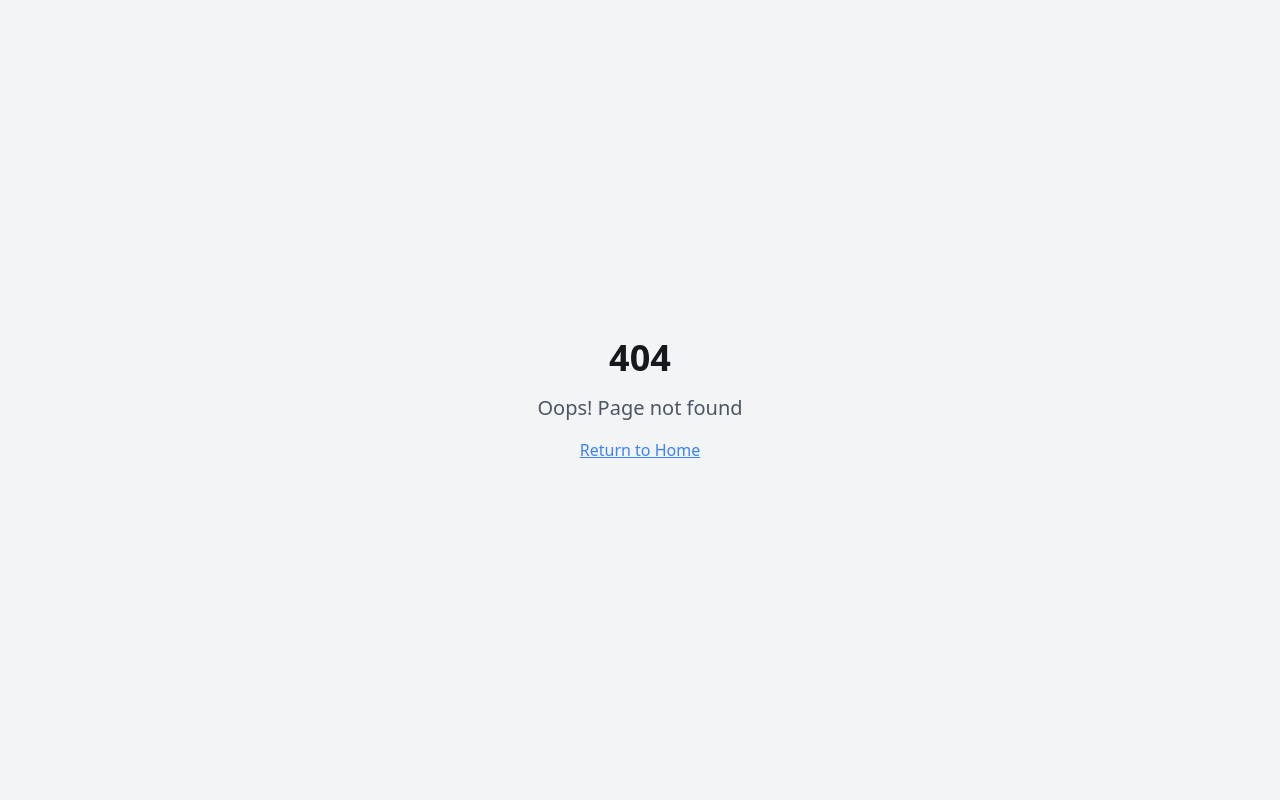
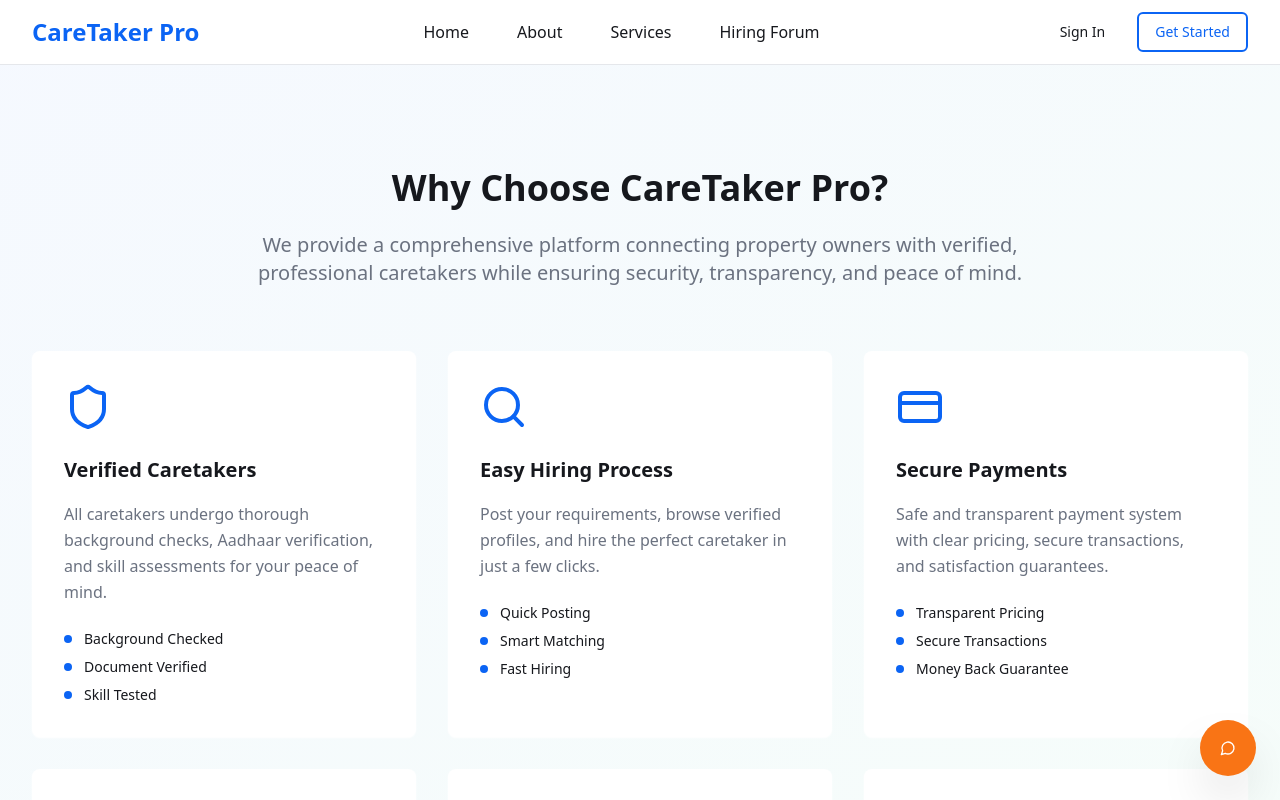
Before and after one commit to Arnav-23511/aid-alchemy-app-56, a React (Vite) app: page /services in a window 1280 px wide. Before the commit this address had no page. Shown: the top 800 px of the page. Built offline with nearby package versions, Linux system fonts and the light colour scheme; the HTML template or start-up script is replaced by a standard one.

Commit message:
Refactor services page

```diff
--- a/src/App.tsx
+++ b/src/App.tsx
@@ -4,6 +4,7 @@ import { TooltipProvider } from "@/components/ui/tooltip";
 import { QueryClient, QueryClientProvider } from "@tanstack/react-query";
 import { BrowserRouter, Routes, Route } from "react-router-dom";
 import Index from "./pages/Index";
+import Services from "./pages/Services";
 import SignIn from "./pages/SignIn";
 import PostRequirement from "./pages/PostRequirement";
 import CaretakerList from "./pages/CaretakerList";
@@ -20,6 +21,7 @@ const App = () => (
       <BrowserRouter>
         <Routes>
           <Route path="/" element={<Index />} />
+          <Route path="/services" element={<Services />} />
           <Route path="/signin" element={<SignIn />} />
           <Route path="/post-requirement" element={<PostRequirement />} />
           <Route path="/caretakers" element={<CaretakerList />} />
--- a/src/components/Header.tsx
+++ b/src/components/Header.tsx
@@ -20,7 +20,7 @@ const Header = () => {
           <nav className="hidden md:flex space-x-12">
             <button onClick={() => navigate("/")} className="text-foreground hover:text-primary transition-colors">Home</button>
             <a href="#about" className="text-foreground hover:text-primary transition-colors">About</a>
-            <a href="#services" className="text-foreground hover:text-primary transition-colors">Services</a>
+            <button onClick={() => navigate("/services")} className="text-foreground hover:text-primary transition-colors">Services</button>
             <a href="#contact" className="text-foreground hover:text-primary transition-colors">Hiring Forum</a>
           </nav>
 
@@ -48,7 +48,7 @@ const Header = () => {
             <div className="px-2 pt-2 pb-3 space-y-1 sm:px-3 border-t border-border">
               <button onClick={() => navigate("/")} className="block px-3 py-2 text-foreground hover:text-primary transition-colors w-full text-left">Home</button>
               <a href="#about" className="block px-3 py-2 text-foreground hover:text-primary transition-colors">About</a>
-              <a href="#services" className="block px-3 py-2 text-foreground hover:text-primary transition-colors">Services</a>
+              <button onClick={() => navigate("/services")} className="block px-3 py-2 text-foreground hover:text-primary transition-colors w-full text-left">Services</button>
               <a href="#contact" className="block px-3 py-2 text-foreground hover:text-primary transition-colors">Hiring Forum</a>
               <div className="pt-4 pb-3 border-t border-border">
                 <div className="flex items-center space-x-3">
--- /dev/null
+++ b/src/pages/Services.tsx
@@ -0,0 +1,17 @@
+import Header from "@/components/Header";
+import ServiceHighlights from "@/components/ServiceHighlights";
+import Footer from "@/components/Footer";
+
+const Services = () => {
+  return (
+    <div className="min-h-screen">
+      <Header />
+      <main>
+        <ServiceHighlights />
+      </main>
+      <Footer />
+    </div>
+  );
+};
+
+export default Services;
```
